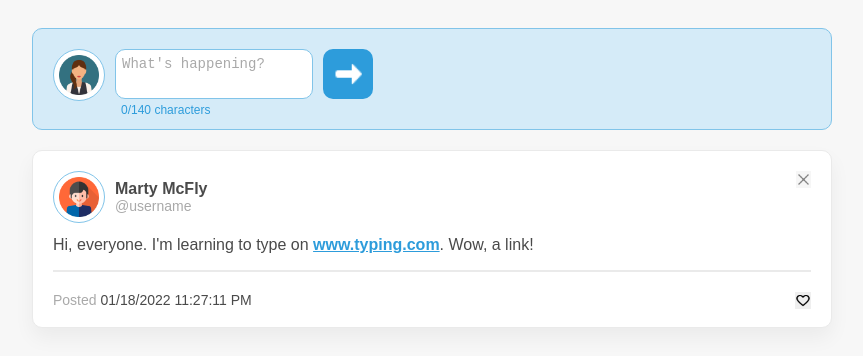
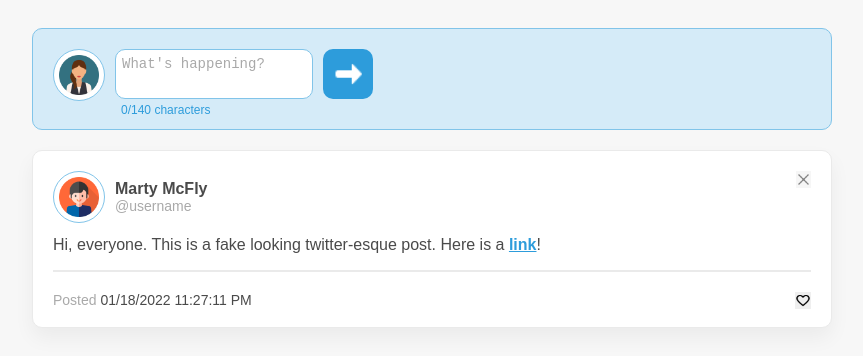
Before and after one commit to lolab413/FauxTwitterHTML, a plain HTML site: page index.html in a window 1280 px wide. Shown: the whole page, without its empty margins (208-1071 px from the left). Drawn offline with Linux system fonts and the light colour scheme.

Commit message:
changed text

```diff
--- a/index.html
+++ b/index.html
@@ -262,15 +262,12 @@ fieldset div {
 </header>
 
 <blockquote>
-Hi, everyone. I'm learning to type on <a href="https://www.typing.com" target="_blank">www.typing.com</a>. Wow, a link!
+Hi, everyone. This is a fake looking twitter-esque post. Here is a <a href="#">link</a>!
 </blockquote>
-
     <hr/>
-
     <footer>
 
-      <p
-class="date-posted">Posted
+      <p class="date-posted">Posted
 
         <time>01/18/2022 11:27:11 PM</time>
       </p>
```
